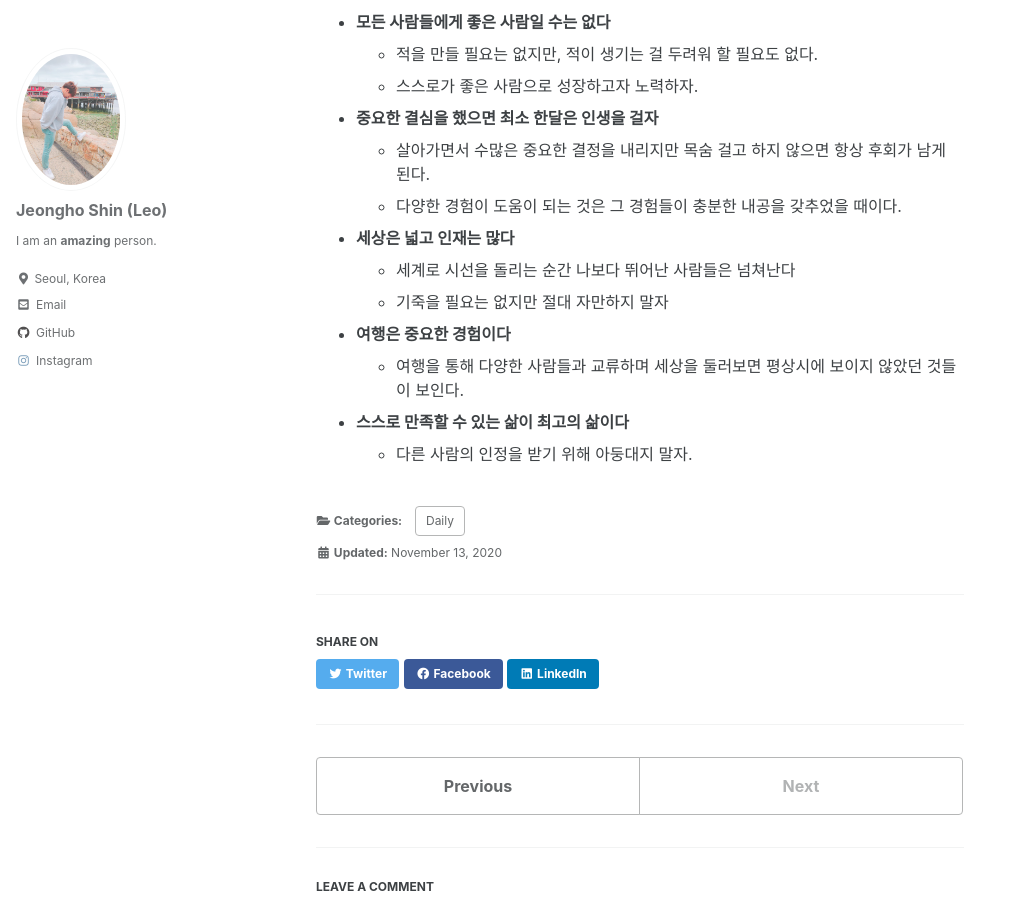
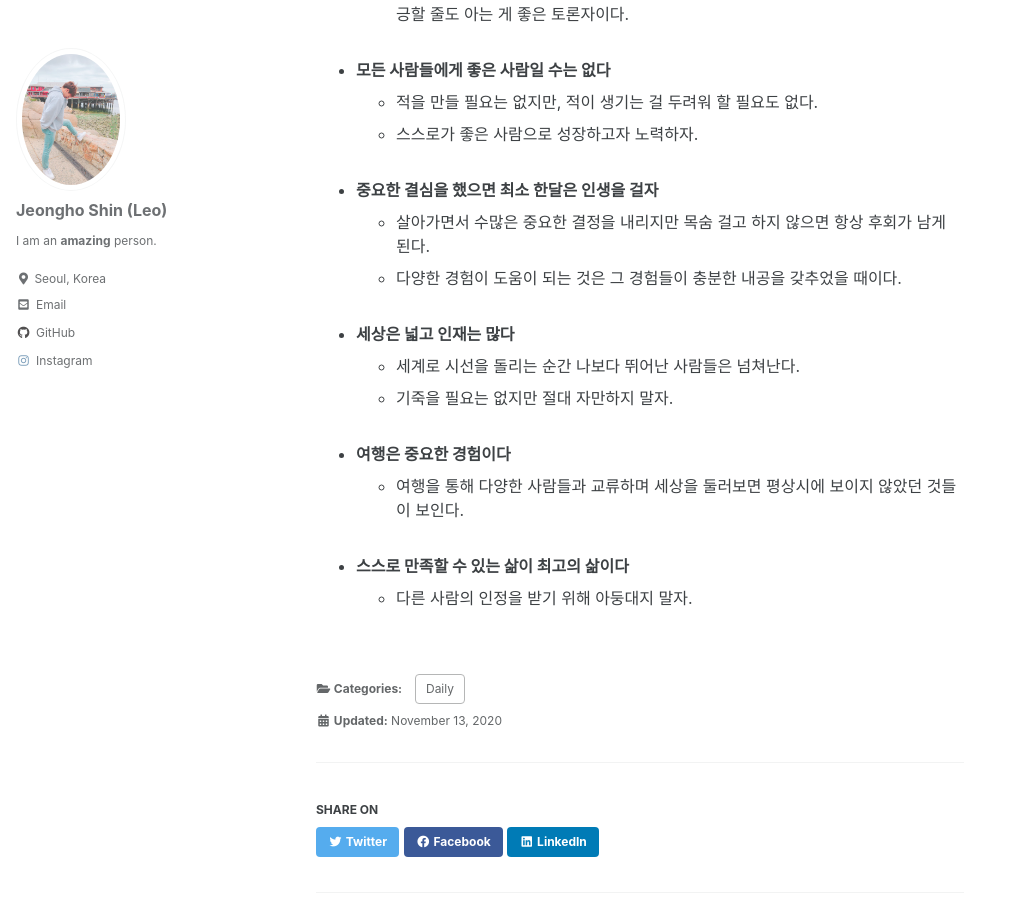
Before and after one commit to mlleo/mlleo.github.io, a Jekyll site: the page built from _posts/2020-11-03-thoughts.md, in a window 1280 px wide and 900 px high, scrolled down 533 px. Shown: the whole window, without its empty margins (0-1011 px from the left). Built offline with Jekyll 4.4.1, drawn with Linux system fonts in a browser that asks for light colours; cached includes are drawn as plain includes; comment, search, counter and statistics services are not loaded.

```diff
--- a/_posts/2020-11-03-thoughts.md
+++ b/_posts/2020-11-03-thoughts.md
@@ -14,26 +14,26 @@ use_math: true # MathJax On
    - 일이 잘 풀리면 내 주변사람들에게 고마움을 표하고, 일이 잘 풀리지 않으면 내 자신을 다시 한 번 되돌아보자. <br/><br/>
 
  - **어려울 때 챙겨주는 친구가 평생 가는 친구다**
-   - 살면서 많은 사람들과 인연을 맺지만 힘들 때 손을 내밀어줄 수 있는 사람은 많지 않다.
+   - 살면서 많은 사람들과 인연을 맺지만 힘들 때 손을 내밀어줄 수 있는 사람은 많지 않다. <br/><br/>
 
  - **스스로에게는 엄격하게, 타인에게는 관대하게 대하자**
    - 다른 사람과 생각이 다르면, 내 의견을 잠시 접어두고 상대방의 입장에서 천천히 생각해보자
-   - 의견차이가 있을 때 내 의견을 강하게 주장하는 것도 중요하지만, 상대방의 의견을 수긍할 줄도 아는 게 좋은 토론자이다.
+   - 의견차이가 있을 때 내 의견을 강하게 주장하는 것도 중요하지만, 상대방의 의견을 수긍할 줄도 아는 게 좋은 토론자이다.<br/><br/>
 
  - **모든 사람들에게 좋은 사람일 수는 없다**
    - 적을 만들 필요는 없지만, 적이 생기는 걸 두려워 할 필요도 없다.
-   - 스스로가 좋은 사람으로 성장하고자 노력하자.
+   - 스스로가 좋은 사람으로 성장하고자 노력하자.<br/><br/>
 
  - **중요한 결심을 했으면 최소 한달은 인생을 걸자**
    - 살아가면서 수많은 중요한 결정을 내리지만 목숨 걸고 하지 않으면 항상 후회가 남게 된다.
-   - 다양한 경험이 도움이 되는 것은 그 경험들이 충분한 내공을 갖추었을 때이다.
+   - 다양한 경험이 도움이 되는 것은 그 경험들이 충분한 내공을 갖추었을 때이다.<br/><br/>
 
  - **세상은 넓고 인재는 많다**
-   - 세계로 시선을 돌리는 순간 나보다 뛰어난 사람들은 넘쳐난다
-   - 기죽을 필요는 없지만 절대 자만하지 말자
+   - 세계로 시선을 돌리는 순간 나보다 뛰어난 사람들은 넘쳐난다.
+   - 기죽을 필요는 없지만 절대 자만하지 말자.<br/><br/>
 
  - **여행은 중요한 경험이다**
-   - 여행을 통해 다양한 사람들과 교류하며 세상을 둘러보면 평상시에 보이지 않았던 것들이 보인다.
+   - 여행을 통해 다양한 사람들과 교류하며 세상을 둘러보면 평상시에 보이지 않았던 것들이 보인다.<br/><br/>
 
  - **스스로 만족할 수 있는 삶이 최고의 삶이다**
-   - 다른 사람의 인정을 받기 위해 아둥대지 말자.
+   - 다른 사람의 인정을 받기 위해 아둥대지 말자.<br/><br/>
```
